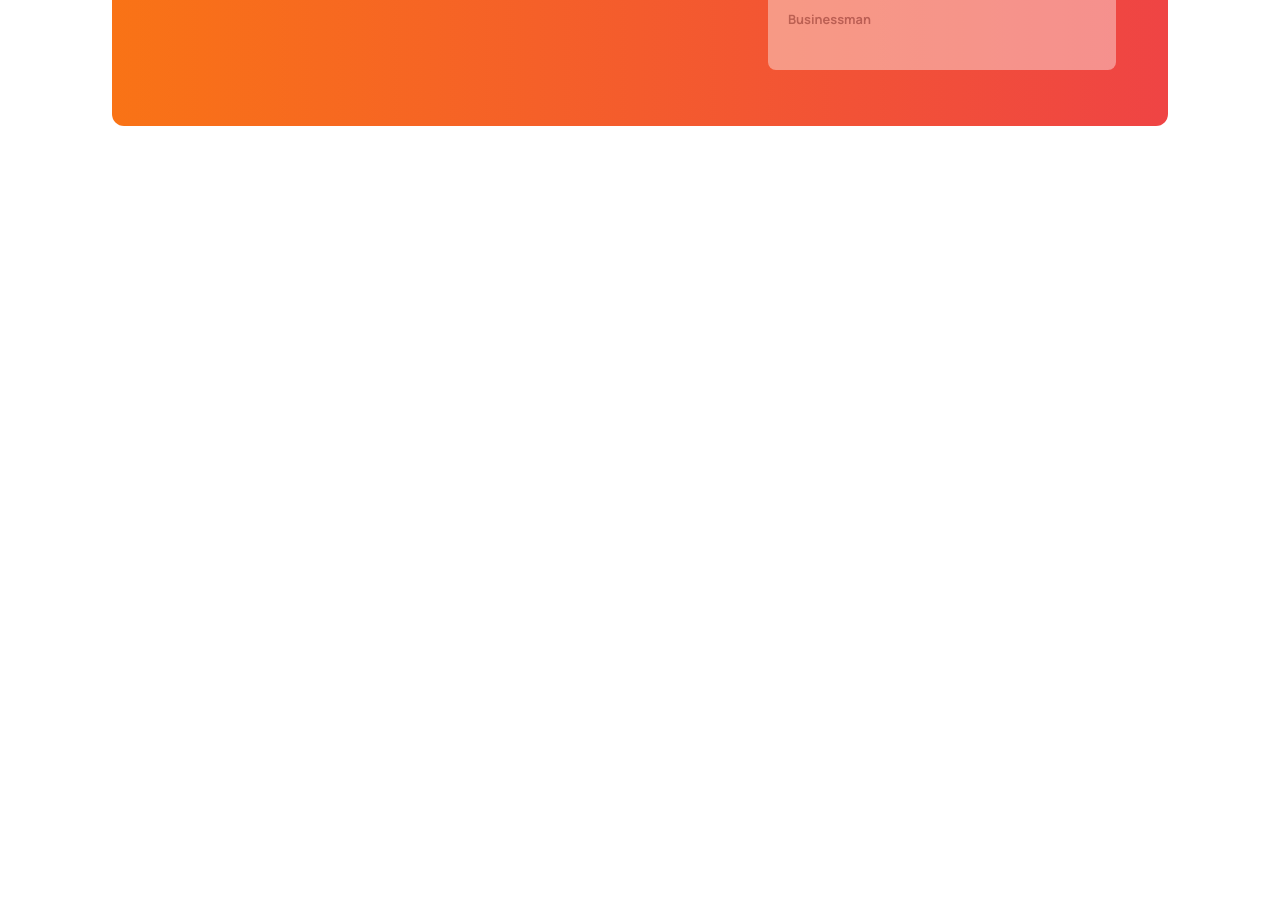
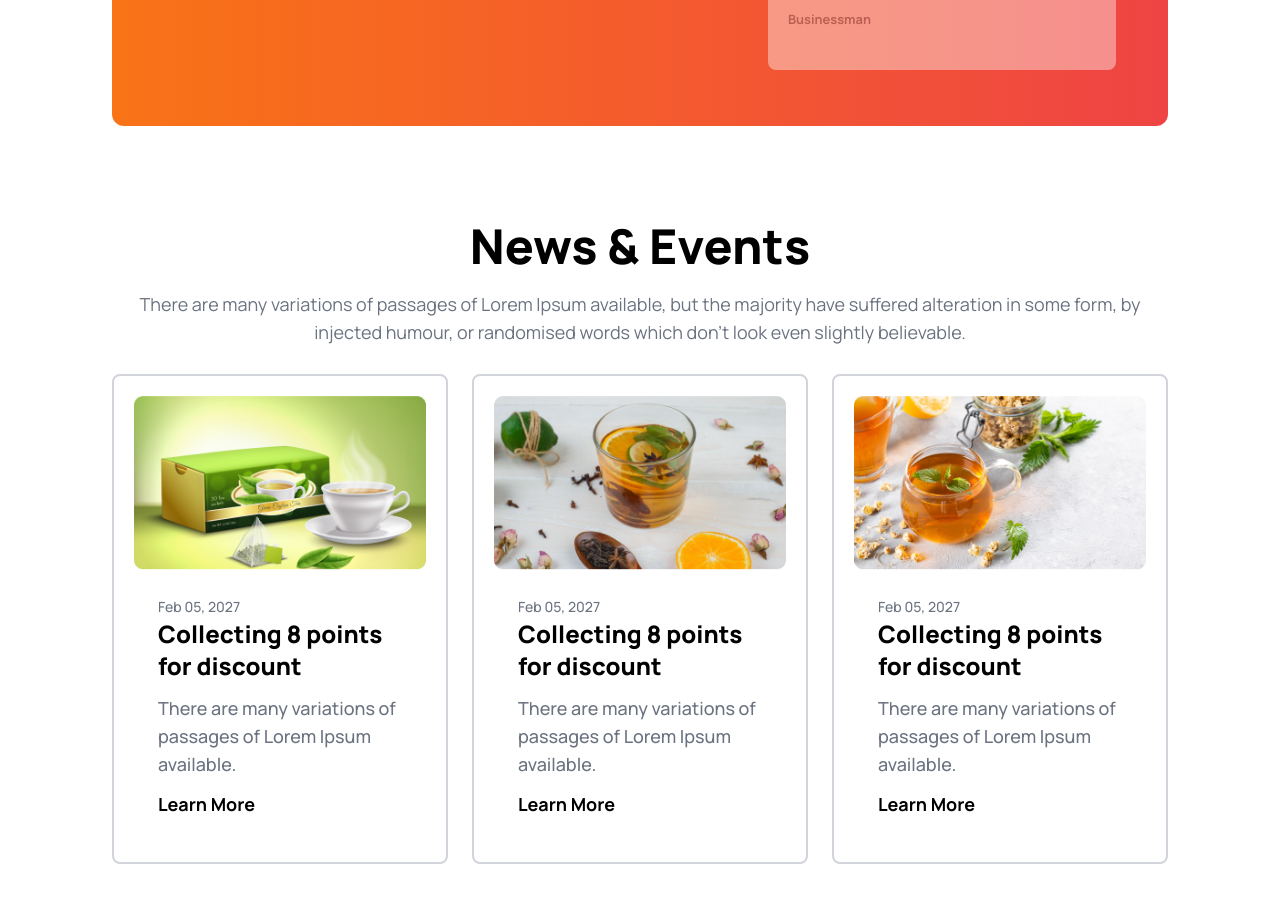
Before and after one commit to FaysalMiah55/tea-house, a plain HTML site: page index.html in a window 1280 px wide. Shown: the part 2399-3301 px from the top of the page. Before the commit the page ends 2621 px from the top, so only its background shows below. Drawn offline with nearby package versions, Linux system fonts and the light colour scheme.

Commit message:
news and event

```diff
--- a/index.html
+++ b/index.html
@@ -150,6 +150,42 @@
                 </div>
             </div>
         </section>
+        <!-- news event section -->
+        <section class="mb-24">
+            <div class="text-center">
+                <h2 class="text-5xl font-extrabold">News & Events</h2>
+                <p class="text-lg text-gray-500 my-5">There are many variations of passages of Lorem Ipsum available, but the majority have suffered alteration in some form, by injected humour, or randomised words which don't look even slightly believable. </p>
+            </div>
+            <div class="mt-7 grid grid-cols-1 md:grid-cols-3 gap-6 mx-auto">
+                <div class="border-2 border-gray-300 rounded-lg p-5 overflow-hidden max-w-sm">
+                    <img class="mx-auto" src="images/news-1.png" alt="">
+                    <div class="p-6">
+                        <small class="text-sm text-gray-500 font-medium mb-3">Feb 05, 2027</small>
+                        <h3 class="text-2xl font-extrabold">Collecting 8 points for discount</h3>
+                        <p class="text-lg text-gray-500 font-medium my-3">There are many variations of passages of Lorem Ipsum available.</p>
+                        <a class="text-lg font-bold" href="">Learn More</a>
+                    </div>
+                </div>
+                <div class="border-2 border-gray-300 rounded-lg p-5 overflow-hidden max-w-sm">
+                    <img class="mx-auto" src="images/news-2.png" alt="">
+                    <div class="p-6">
+                        <small class="text-sm text-gray-500 font-medium mb-3">Feb 05, 2027</small>
+                        <h3 class="text-2xl font-extrabold">Collecting 8 points for discount</h3>
+                        <p class="text-lg text-gray-500 font-medium my-3">There are many variations of passages of Lorem Ipsum available.</p>
+                        <a class="text-lg font-bold" href="">Learn More</a>
+                    </div>
+                </div>
+                <div class="border-2 border-gray-300 rounded-lg p-5 overflow-hidden max-w-sm">
+                    <img class="mx-auto" src="images/news-3.png" alt="">
+                    <div class="p-6">
+                        <small class="text-sm text-gray-500 font-medium mb-3">Feb 05, 2027</small>
+                        <h3 class="text-2xl font-extrabold">Collecting 8 points for discount</h3>
+                        <p class="text-lg text-gray-500 font-medium my-3">There are many variations of passages of Lorem Ipsum available.</p>
+                        <a class="text-lg font-bold" href="">Learn More</a>
+                    </div>
+                </div>
+            </div>
+        </section>
     </main>
     <!-- footer part -->
     <footer></footer>
```
